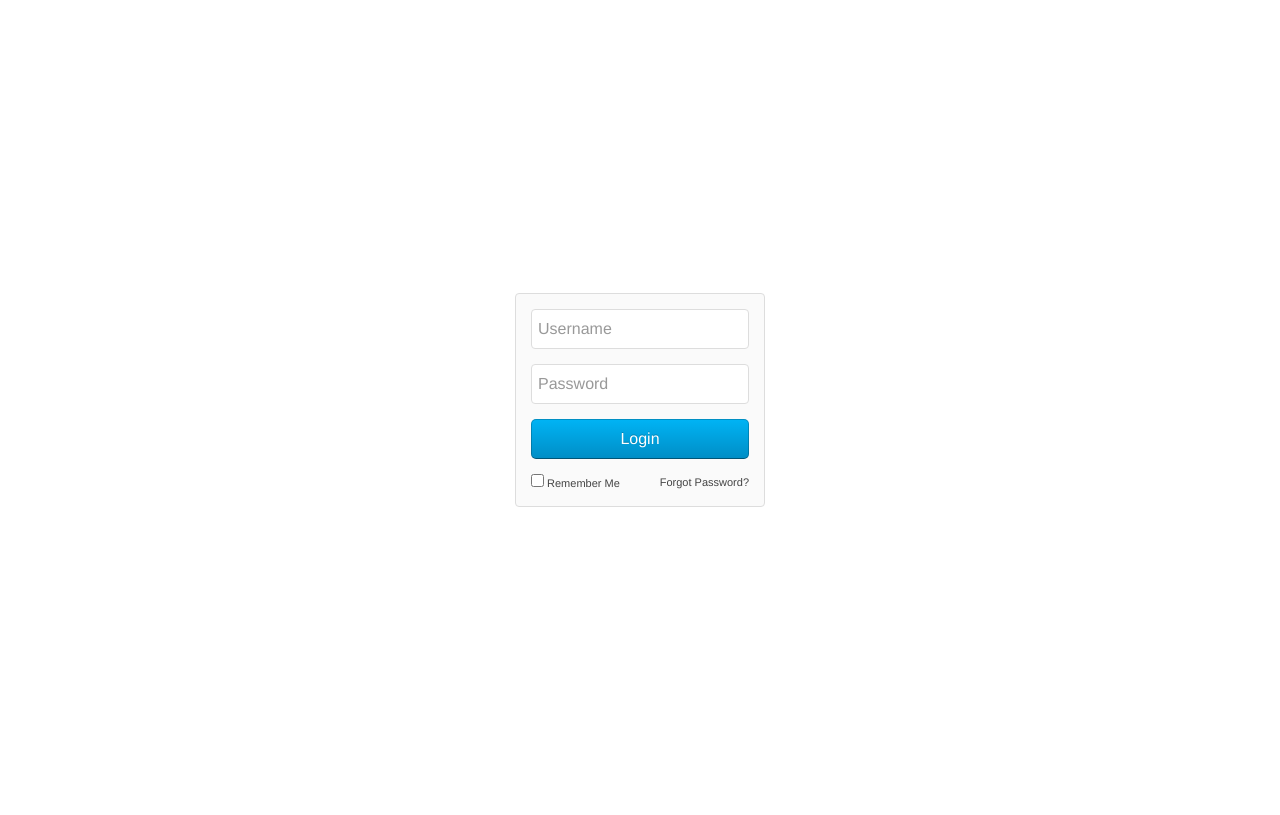
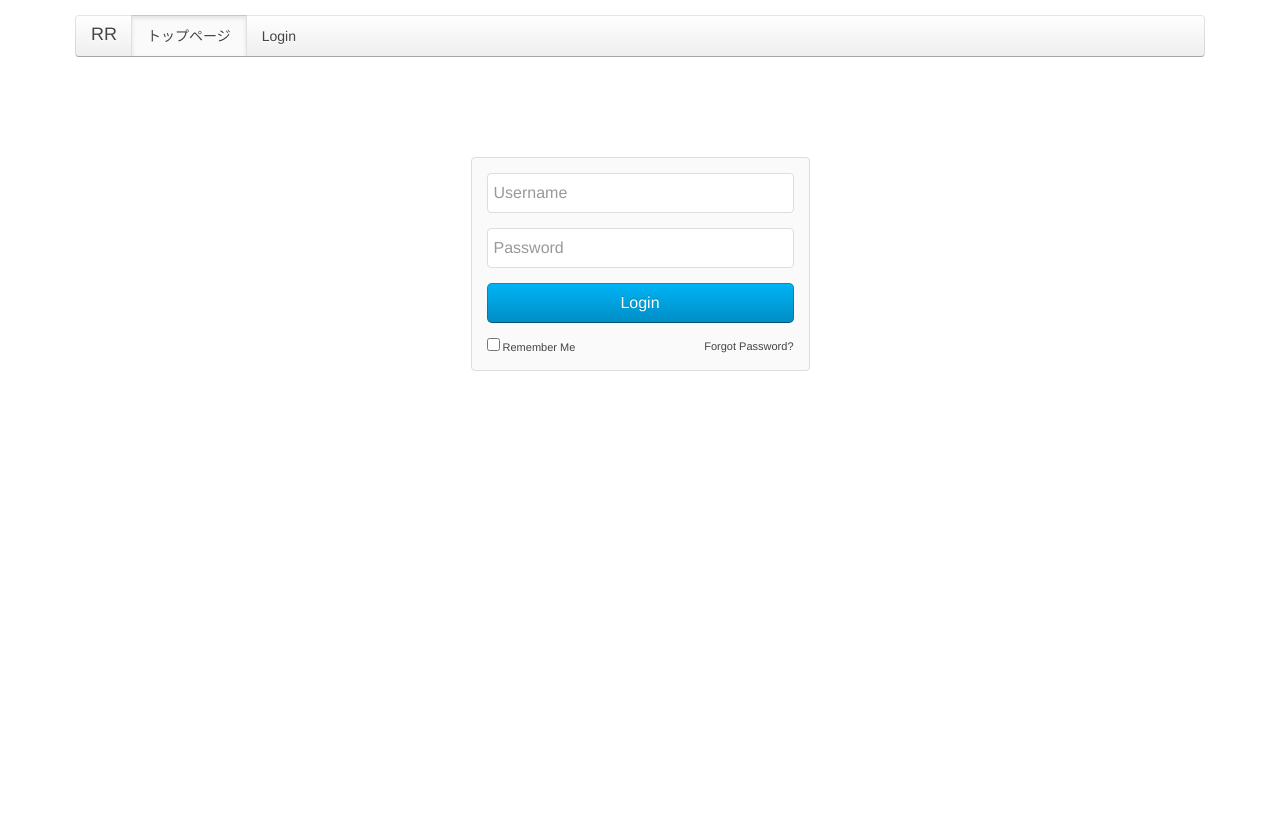
Before and after one commit to ktym0328/running_record, a Flask app: page /login/ in a window 1280 px wide. Before the commit the page ends 507 px from the top, so only its background shows below. Run offline with Flask 2, Linux system fonts and the light colour scheme.

Commit message:
ログイン画面の表示を実装。

```diff
--- a/main.py
+++ b/main.py
@@ -13,13 +13,13 @@
 # limitations under the License.
 
 # [START gae_python37_app]
-from flask import Flask, render_template,request,Response,abort
+from flask import Flask, render_template,request,Response,abort,session
 from flask_login import login_user,logout_user,login_required,UserMixin,LoginManager
 from collections import defaultdict
 import firebase_admin
 from firebase_admin import credentials
 from firebase_admin import firestore
-
+from markupsafe import escape
 
 # If `entrypoint` is not defined in app.yaml, App Engine will look for an app
 # called `app` in `main.py`.
@@ -27,7 +27,7 @@ app = Flask(__name__)
 
 login_manager = LoginManager()
 login_manager.init_app(app)
-app.config['SECRET_KEY'] = "Secretarly"
+app.config['SECRET_KEY'] = "IUr239_&kjasdf3498ui"
 
 class User(UserMixin):
     def __init__(self, id, name, password):
@@ -96,10 +96,13 @@ def logout():
     ''')
 
 @app.route('/')
-def hello():
-
-    message = "Hello Flisk New World"
-    return render_template('top.html', message=message)
+def index():
+    if 'username' in session:
+        usname = escape(session['username'])
+    else:
+        usname = ""
+    message = "pythonによる走行記録簿"
+    return render_template('top.html', message=message, name=usname)
 
 if __name__ == '__main__':
     # This is used when running locally only. When deploying to Google App
--- a/requirements.txt
+++ b/requirements.txt
@@ -1,3 +1,4 @@
 Flask==1.1.2
 Flask-Login==0.5.0
 Firebase-admin==4.3.0
+markupsafe==1.1.1
--- a/templates/layout.html
+++ b/templates/layout.html
@@ -8,5 +8,21 @@
 <script src="{{ url_for('static', filename='uikit.min.js') }}"></script>
 <link rel=stylesheet type=text/css href="{{ url_for('static', filename='uikit.gradient.min.css') }}">
 </head>
+<body class="uk-height-1-1">
+<div class="uk-container uk-container-center uk-margin-top uk-margin-large-bottom">
+  <nav class="uk-navbar uk-margin-large-bottom">
+                <a class="uk-navbar-brand uk-hidden-small" href="layouts_frontpage.html">RR</a>
+                <ul class="uk-navbar-nav uk-hidden-small">
+                    <li class="uk-active">
+                        <a href="{{ url_for('index') }}">トップページ</a>
+                    </li>
+                    <li>
+                        <a href="{{ url_for('login') }}">Login</a>
+                    </li>
+                </ul>
+                <a href="#offcanvas" class="uk-navbar-toggle uk-visible-small" data-uk-offcanvas=""></a>
+                <div class="uk-navbar-brand uk-navbar-center uk-visible-small">Brand</div>
+    </nav>
+ </div>
 {% block body %}{% endblock %}
 </html>
--- a/templates/login.html
+++ b/templates/login.html
@@ -1,14 +1,13 @@
 {% extends "layout.html" %}
 {% block body %}
-<body class="uk-height-1-1">
-        <div class="uk-vertical-align uk-text-center uk-height-1-1">
-            <div class="uk-vertical-align-middle" style="width: 250px;">
-                <form class="uk-panel uk-panel-box uk-form">
+<div class="uk-container uk-container-center uk-margin-top uk-margin-large-bottom">
+  <div class="uk-vertical-align-center uk-container-center" style="width:30%">
+      <form class="uk-panel uk-panel-box uk-form" method="post" action="{{ url_for('protected') }}">
           <div class="uk-form-row">
-                        <input class="uk-width-1-1 uk-form-large" type="text" placeholder="Username">
+              <input class="uk-width-1-1 uk-form-large" type="text" placeholder="Username" name="username">
           </div>
           <div class="uk-form-row">
-                        <input class="uk-width-1-1 uk-form-large" type="text" placeholder="Password">
+              <input class="uk-width-1-1 uk-form-large" type="text" placeholder="Password" name="password">
           </div>
           <div class="uk-form-row">
               <a class="uk-width-1-1 uk-button uk-button-primary uk-button-large" href="#">Login</a>
@@ -18,8 +17,6 @@
               <a class="uk-float-right uk-link uk-link-muted" href="#">Forgot Password?</a>
           </div>
       </form>
-
   </div>
 </div>
-</body>
 {% endblock %}
```
Also changed, not shown: templates/top.html (+16 -6 lines). Lines whose indentation alone changed are shown as unchanged.
